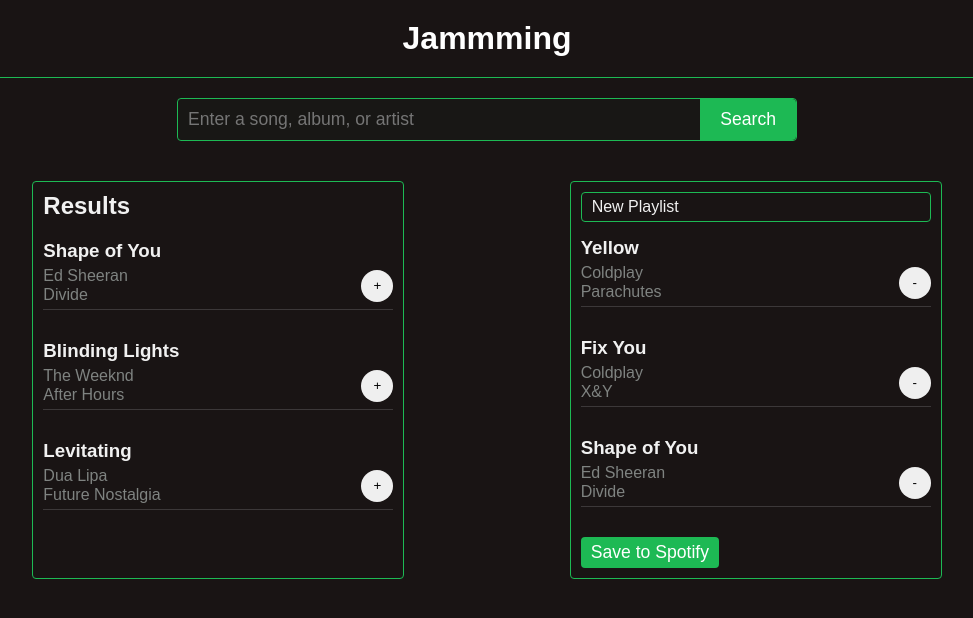
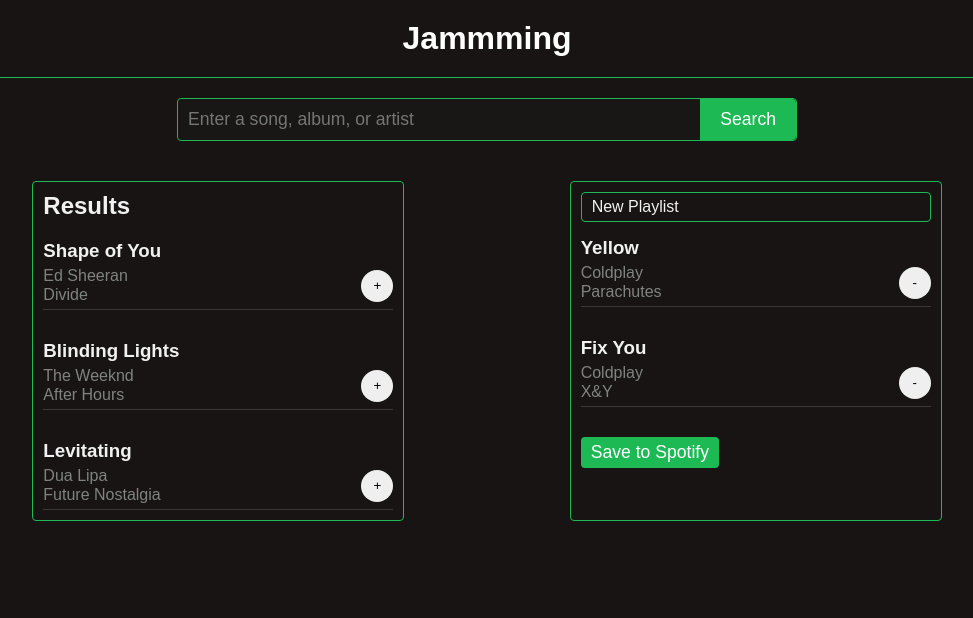
Before and after one commit to JordyMurgueitio/spotify-playlist-app, a React (Vite) app: page / in a window 1280 px wide. Shown: the top 618 px of the page, without its empty margins (153-1126 px from the left). Built offline with nearby package versions, Linux system fonts and the light colour scheme.

Commit message:
making fixes to the code

```diff
--- a/src/components/App/App.jsx
+++ b/src/components/App/App.jsx
@@ -1,22 +1,24 @@
 // src/App.jsx
+import React, { useState } from "react";
 import SearchBar from "../SearchBar/SearchBar";
 import SearchResults from "../SearchResults/SearchResults";
 import Playlist from "../Playlist/Playlist";
 import styles from './App.module.css';
 
-const mockResults = [
+
+
+
+function App() {
+	const [searchResults, setSearchResults] = useState([
 		{ id: "1", name: "Shape of You", artist: "Ed Sheeran", album: "Divide", uri: "spotify:track:1" },
 		{ id: "2", name: "Blinding Lights", artist: "The Weeknd", album: "After Hours", uri: "spotify:track:2" },
 		{ id: "3", name: "Levitating", artist: "Dua Lipa", album: "Future Nostalgia", uri: "spotify:track:3" },
-];
-
-const mockPlaylist = [
+	]);
+	const [playlist, setPlaylist] = useState([
 		{ id: "10", name: "Yellow", artist: "Coldplay", album: "Parachutes", uri: "spotify:track:10" },
 		{ id: "11", name: "Fix You", artist: "Coldplay", album: "X&Y", uri: "spotify:track:11" },
-  { id: "1", name: "Shape of You", artist: "Ed Sheeran", album: "Divide", uri: "spotify:track:1" },
-];
-
-function App() {
+	]);
+	const [playlistName, setPlaylistName] = useState("New Playlist");
 	return (
 		<div className={styles.app}>
 			<header className={styles.app__header}>
@@ -26,8 +28,8 @@ function App() {
 				<SearchBar />
 				{/* Dos columnas: Results y Playlist */}
 				<section className={styles.app__columns}>
-          <SearchResults tracks={mockResults} />
-          <Playlist name="New Playlist" tracks={mockPlaylist} />
+					<SearchResults tracks={searchResults} />
+					<Playlist name={playlistName} tracks={playlist} />
 				</section>
 			</main>
 		</div>
--- a/src/components/Playlist/Playlist.jsx
+++ b/src/components/Playlist/Playlist.jsx
@@ -1,3 +1,4 @@
+import React from "react";
 import styles from "./Playlist.module.css";
 import Tracklist from "../Tracklist/Tracklist";
 
--- a/src/components/SearchResults/SearchResults.jsx
+++ b/src/components/SearchResults/SearchResults.jsx
@@ -1,3 +1,4 @@
+import React from "react";
 import styles from "./SearchResults.module.css";
 import Tracklist from "../Tracklist/Tracklist";
 
--- a/src/components/Track/Track.jsx
+++ b/src/components/Track/Track.jsx
@@ -1,4 +1,6 @@
+import React from "react";
 import styles from "./Track.module.css";
+
 function Track({ track, mode }) {
 	const isAdd = mode === "add";
 	const actionLabel = isAdd ? "Add track" : "Remove track";
@@ -26,7 +28,6 @@ function Track({ track, mode }) {
 					{actionSymbol}
 				</button>
 			</div>
-
 		</article>
 	);
 };
--- a/src/components/Tracklist/Tracklist.jsx
+++ b/src/components/Tracklist/Tracklist.jsx
@@ -1,3 +1,4 @@
+import React from "react";
 import styles from "./Tracklist.module.css";
 import Track from "../Track/Track";
 
```
Lines whose indentation alone changed are shown as unchanged.
